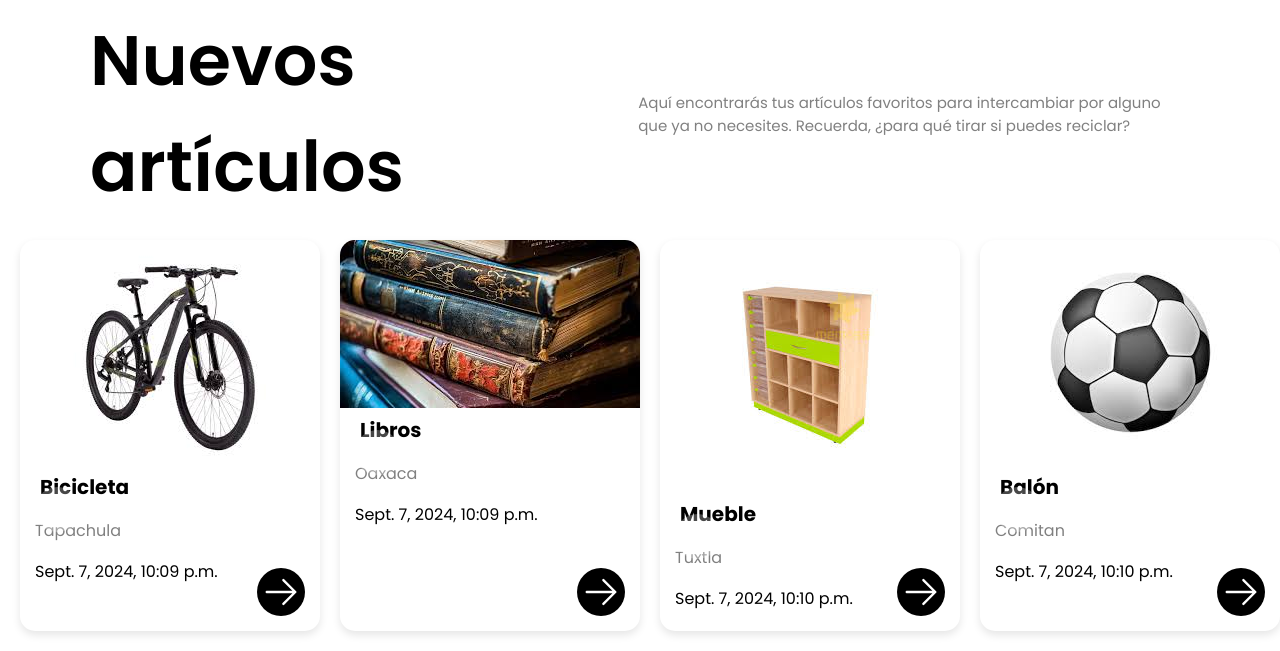
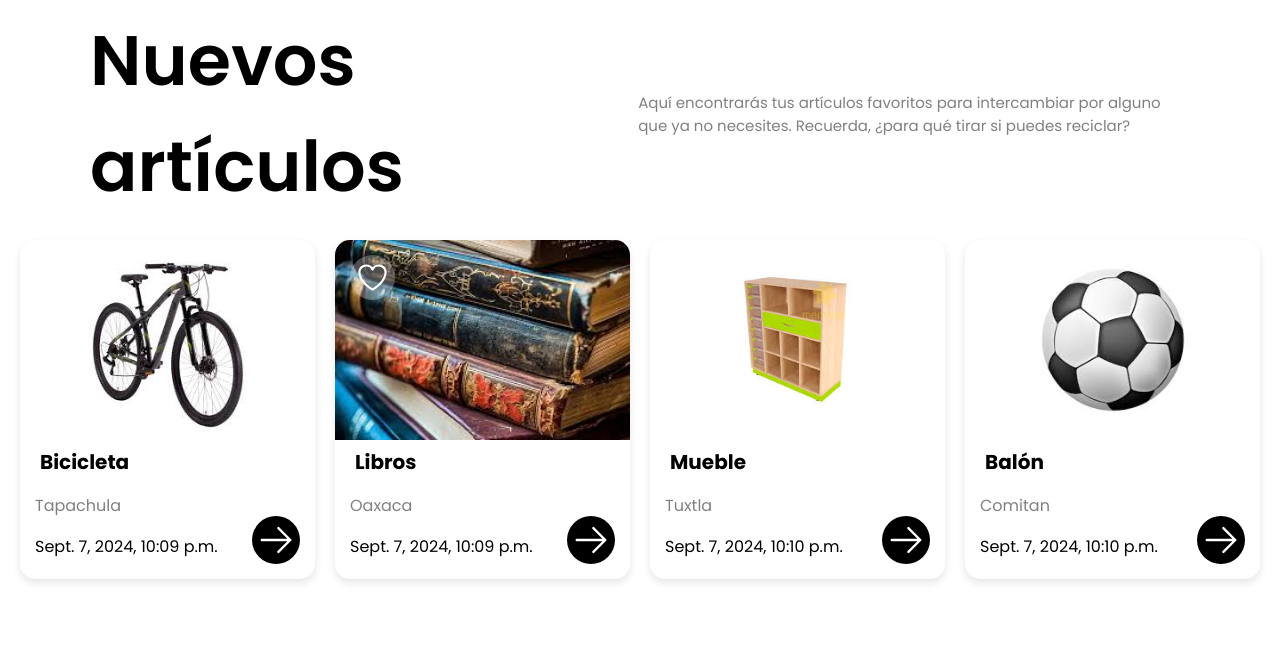
Before and after one commit to Ezequielpm/proyecto-web-ambiental, a Django app: page / in a window 1280 px wide. Shown: the part 832-1483 px from the top of the page. After the commit the page ends 1415 px from the top, so only its background shows below. Run offline with Django 5.2, Linux system fonts and the light colour scheme; data comes from the database, SQL or seed files in the repository.

Commit message:
Modificación

```diff
--- a/core/static/core/styles/style-home.css
+++ b/core/static/core/styles/style-home.css
@@ -177,10 +177,8 @@
 
 
 .card-container {
-  display: grid;
-  grid-template-columns: repeat(4, 1fr);
-  /* display: flex;
-  justify-content: center; */
+  display: flex;
+  justify-content: center;
   gap: 20px;
   padding: 20px;
 }
@@ -201,7 +199,7 @@
 }
 
 .card-img img:first-child {
-  width: 100%;
+  width: auto;
   height: 200px;
   object-fit: cover;
 }
--- a/core/templates/core/index.html
+++ b/core/templates/core/index.html
@@ -120,10 +120,9 @@
           <div class="card">
 
             {% if articulo.imagen %}
+            <div class="card-img">
             <img src="{{ articulo.imagen.url }}" alt="" />
-            {% endif %}
 
-            <div class="card-img">
               {% comment %} <img src="{{ articulo.imagen.url }}" alt="" /> {% endcomment %}
               <button type="button" class="like-icon">
                 <svg
@@ -142,6 +141,9 @@
                 </svg>
               </button>
             </div>
+            {% endif %}
+
+
             <div class="card-content">
               <h2 class="item-name">{{articulo.nombre}}</h2>
               <p class="item-location">{{articulo.ubicacion}}</p>
```
